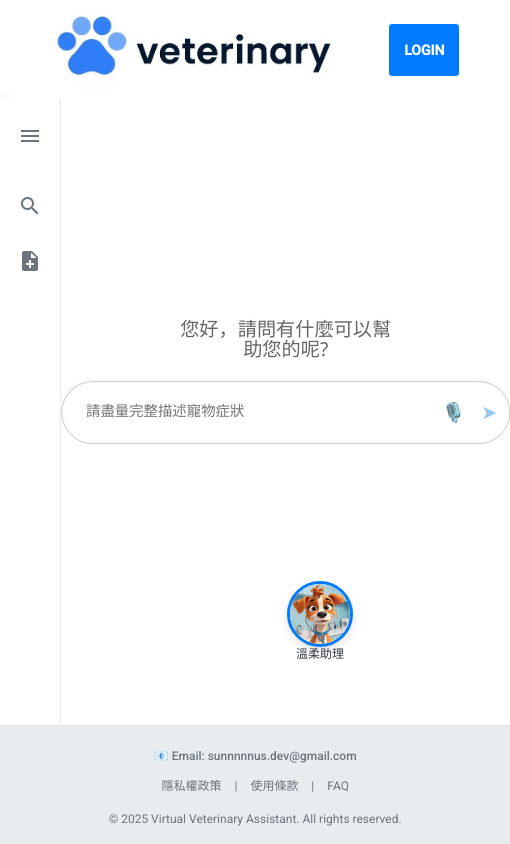
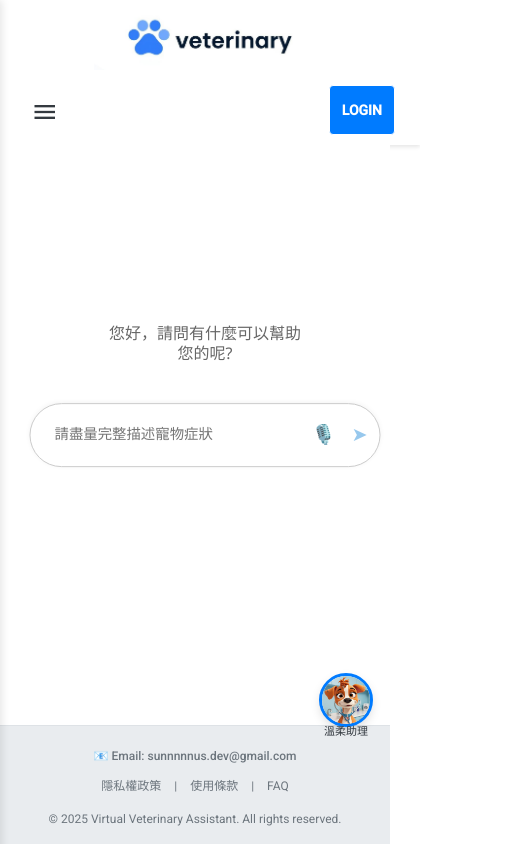
Before and after one commit to sunnnnnus/Virtual-Veterinary-Assistant-frontend, an Angular app: page / in a window 390 px wide. Shown: the whole page, 510 px wide, since content can reach past the window. Built offline with nearby package versions, Linux system fonts and the light colour scheme.

Commit message:
fix: 修復RWD排版

```diff
--- a/src/app/ai-role/ai-role.component.css
+++ b/src/app/ai-role/ai-role.component.css
@@ -73,3 +73,24 @@
     font-size: 12px;
     color: #343a40;
 }
+
+@media (max-width: 768px) {
+  :host {
+    bottom: 120px;
+    right: 20px;
+  }
+
+  .ai-avatar-wrapper {
+    width: 48px;
+    height: 48px;
+  }
+
+  .ai-name {
+    bottom: -18px;
+    font-size: 11px;
+  }
+
+  .ai-role-container {
+    gap: 10px;
+  }
+}
--- a/src/app/header/header.component.css
+++ b/src/app/header/header.component.css
@@ -29,7 +29,7 @@ header {
 
 
 /* 3. Login 按鈕樣式 */
-header button {
+.login-button {
     background-color: #007bff; /* 半透明白色背景 */
     color: white;
     border: 1px solid white;
@@ -40,11 +40,11 @@ header button {
     transition: background-color 0.3s;
     text-transform: uppercase;
     min-width: 60px;
-    margin-right: 50px;
+    margin-right: 10px;
     flex-shrink: 0; /* 防止按鈕被壓縮 */
 }
 
-header button:hover {
+.login-button:hover {
     background-color: rgba(255, 255, 255, 0.4);
 }
 
@@ -60,3 +60,69 @@ header button:hover {
   box-shadow: 0 2px 6px rgba(0, 0, 0, 0.1);
   z-index: 10;
 }
+
+.menu-button {
+  background: none;
+  border: none;
+  padding: 6px;
+  margin-left: 10px;
+  font-size: 1.8rem;
+  color: #343a40;
+  cursor: pointer;
+  display: flex;
+  align-items: center;
+}
+
+.menu-button mat-icon {
+  font-size: 28px;
+}
+
+
+@media (max-width: 768px) {
+  header {
+    display: flex;
+    flex-direction: column;
+    align-items: center;
+    padding: 10px 15px;
+    height: auto;
+  }
+
+  .logo-wrapper {
+    width: 100%;
+    text-align: center;
+    margin-bottom: 10px;
+  }
+
+  .header-logo {
+    height: 60px;
+    width: auto;
+  }
+
+  .header-actions-row {
+    display: flex;
+    justify-content: space-between;
+    align-items: center;
+    width: 100%;
+    padding: 0 10px;
+  }
+
+  .menu-button {
+    font-size: 1.8rem;
+    color: #343a40;
+  }
+
+  .login-button {
+    background-color: #007bff;
+    color: white;
+    padding: 6px 12px;
+    border-radius: 4px;
+    font-weight: bold;
+    text-transform: uppercase;
+  }
+
+  .header-welcom {
+    font-size: 0.9rem;
+    font-weight: 500;
+    color: #333;
+  }
+}
--- a/src/app/header/header.component.html
+++ b/src/app/header/header.component.html
@@ -1,5 +1,12 @@
 <header>
-  <img src="../../assets/logo1.jpg" alt="app logo" class="header-logo">
-  <button mat-button *ngIf="!isLogin" (click)="openLogin()">Login</button>
-  <p *ngIf="isLogin" class="header-welcom">哈囉 {{ petName }} 的飼主！</p>
+  <div class="logo-wrapper">
+    <img src="../../assets/logo1.jpg" alt="app logo" class="header-logo">
+  </div>
+    <div class="header-actions-row">
+    <button class="menu-button" mat-icon-button (click)="emitMenuClick()">
+      <mat-icon>menu</mat-icon>
+    </button>
+    <button mat-button class="login-button" *ngIf="!isLogin" (click)="openLogin()">Login</button>
+    <p *ngIf="isLogin" class="header-welcom">哈囉 {{ petName }} 的飼主！</p>
+  </div>
 </header>
--- a/src/app/header/header.component.ts
+++ b/src/app/header/header.component.ts
@@ -1,4 +1,4 @@
-import { Component, OnInit } from '@angular/core';
+import { Component, OnInit, Output, EventEmitter } from '@angular/core';
 import { MatDialog } from '@angular/material/dialog';
 import { LoginComponent } from '../login/login.component';
 import { AuthApiService } from '../services/api/auth-api.service';
@@ -10,6 +10,7 @@ import { PetApiService } from '../services/api/pet-api.service';
   styleUrls: ['./header.component.css']
 })
 export class HeaderComponent implements OnInit {
+  @Output() menuClicked = new EventEmitter<void>();
   isLogin = false;
   petName = '';
 
@@ -42,5 +43,7 @@ export class HeaderComponent implements OnInit {
       width: '300px'
     });
   }
-
+  emitMenuClick() {
+    this.menuClicked.emit();
+  }
 }
--- a/src/app/home/home.component.css
+++ b/src/app/home/home.component.css
@@ -143,3 +143,47 @@ app-user-input .chat-window {
 .sidebar-actions button mat-icon {
     font-size: 24px;
 }
+
+@media (max-width: 768px) {
+  /* 主容器垂直排列 */
+  .app-container {
+    display: flex;
+    flex-direction: column;
+    height: auto;
+    overflow: hidden; /* 防止 sidebar 展開時主畫面被捲動 */
+  }
+
+  /* 側邊欄浮出式設計 */
+  .sidebar {
+    position: fixed;
+    top: 0;
+    left: 0;
+    width: 80%;
+    max-width: 300px;
+    height: 100vh;
+    background-color: #fff;
+    box-shadow: 2px 0 8px rgba(0, 0, 0, 0.1);
+    z-index: 999;
+    transform: translateX(-100%);
+    transition: transform 0.3s ease-in-out;
+  }
+
+  /* 展開狀態 */
+  .sidebar.open {
+    transform: translateX(0);
+  }
+
+  /* 主內容區塊 */
+  .main-content {
+    width: 100%;
+    padding: 10px;
+    flex: 1 1 auto;
+    overflow-x: hidden;
+  }
+
+  /* 聊天區塊調整 */
+  app-user-input .chat-window {
+    padding: 10px 0;
+    max-width: 100%;
+  }
+}
--- a/src/app/home/home.component.html
+++ b/src/app/home/home.component.html
@@ -1,7 +1,7 @@
-<app-header></app-header>
+<app-header (menuClicked)="toggleSidebar()"></app-header>
 <div class="app-container">
   <!-- 左側導覽列 -->
-  <aside class="sidebar" [class.collapsed]="isCollapsed">
+  <aside class="sidebar" [class.collapsed]="isCollapsed" [class.open]="isSidebarOpen">
     <button mat-icon-button matTooltip="開啟側邊欄" (click)="toggleSidebar()">
       <mat-icon>{{ isCollapsed ? 'menu' : 'chevron_left' }}</mat-icon>
     </button>
--- a/src/app/home/home.component.ts
+++ b/src/app/home/home.component.ts
@@ -11,6 +11,7 @@ export class HomeComponent implements OnInit {
   isCollapsed = true;
   showHistory = false;
   history: any[] = [];
+  isSidebarOpen = false;
 
   constructor(){}
 
@@ -28,6 +29,7 @@ export class HomeComponent implements OnInit {
 
   toggleSidebar() {
     this.isCollapsed = !this.isCollapsed;
+    this.isSidebarOpen = !this.isSidebarOpen;
     if (this.isCollapsed) {
       this.showHistory = false;
     }
--- a/src/app/user-input/user-input.component.css
+++ b/src/app/user-input/user-input.component.css
@@ -321,3 +321,345 @@ html, body {
   margin-left: 8px;
   cursor: pointer;
 }
+
+/* 確保整頁高度被正確限制 */
+html, body {
+  height: 100%;
+  margin: 0;
+  padding: 0;
+}
+
+/* 外層容器固定滿版 */
+.page-container {
+  position: relative;
+  display: flex;
+  flex-direction: column;
+  height: 100vh;
+  width: 100%;
+  background-color: #ffffff;
+}
+
+/* 主要內容容器 */
+.user-input-container {
+  display: flex;
+  flex-direction: column;
+  align-items: center;
+  flex: 1;
+  height: 100%;
+  min-height: 0;
+  width: 100%;
+  box-sizing: border-box;
+  padding: 10px;
+}
+
+/* ====================== 聊天區 ====================== */
+.chat-window {
+  flex: 1; /* 撐滿中間空間 */
+  width: 100%;
+  max-width: 800px;
+  display: flex;
+  flex-direction: column;
+  justify-content: flex-end;
+  gap: 12px;
+  overflow-y: auto; /* ✅ 滾軸在這裡 */
+  padding: 20px;
+  box-sizing: border-box;
+  min-height: 0; /* ✅ 讓 flex 正常收縮以顯示滾軸 */
+  scroll-behavior: smooth;
+  background-color: #fff;
+  border-radius: 10px;
+}
+
+/* 聊天氣泡 */
+.chat-bubble {
+  display: flex;
+  flex-direction: row;
+  align-items: flex-end;
+  gap: 10px;
+  padding: 10px 15px;
+  border-radius: 20px;
+  max-width: 70%;
+  word-break: break-word;
+}
+
+.chat-bubble.user {
+  background-color: #007bff;
+  align-self: flex-end;
+}
+
+.chat-bubble.ai {
+  background-color: #e9ecef;
+  align-self: flex-start;
+}
+
+.chat-bubble p {
+  margin: 0;
+  line-height: 1.4;
+}
+
+.chat-bubble.user p { color: #fff; }
+.chat-bubble.ai p { color: #343a40; }
+
+.message-time {
+  font-size: 0.75rem;
+  white-space: nowrap;
+  opacity: 0.8;
+}
+
+/* ====================== 輸入區 ====================== */
+
+/* 共用外觀：輸入框外圍 */
+.input-area-wrapper {
+  display: flex;
+  justify-content: center;
+  align-items: center;
+  width: 100%;
+  max-width: 100%;
+  background-color: #fff;
+  border-radius: 50px;
+  border: 1px solid #ccc;
+  box-shadow: 0 -1px 5px rgba(0, 0, 0, 0.05);
+  gap: 10px;
+  box-sizing: border-box;
+  padding: 10px 15px;
+}
+
+/* 初始置中狀態 */
+.input-area-wrapper.centered {
+  position: absolute;
+  top: 50%;
+  left: 50%;
+  transform: translate(-50%, -50%);
+  margin-top: 0;
+  width: 100%;
+  max-width: 600px;
+  z-index: 2;
+}
+
+/* 有訊息時才釘底部 */
+.input-area-wrapper.sticky {
+  position: sticky;
+  bottom: 0;
+  width: calc(100% - 120px);
+  max-width: 600px;
+  margin-top: 10px;
+  margin-left: auto;
+  margin-right: auto;
+  transition: width 0.3s ease;
+}
+
+
+/* 提示文字 */
+.welcome-text {
+  position: absolute;
+  top: 35%;
+  left: 50%;
+  z-index: 3;
+  transform: translateX(-50%);
+  font-size: 1.2rem;
+  color: #666;
+  text-align: center;
+}
+
+.hidden {
+  display: none !important;
+}
+
+/* 輸入框 */
+.input-box {
+  flex-grow: 1;
+  width: 100%;
+  min-width: 0;
+  padding: 0.8rem 1rem;
+  font-size: 1rem;
+  line-height: 1.4;
+  border-radius: 50px;
+  border: none;
+  background-color: #ffffff;
+  resize: none;
+  overflow-y: hidden;
+  box-sizing: border-box;
+}
+
+/* 按鈕 */
+.input-suffix {
+  display: flex;
+  align-items: center;
+  gap: 8px;
+}
+
+.icon-button {
+  background-color: transparent;
+  border: none;
+  color: #97c8ed;
+  font-size: 1.5rem;
+  cursor: pointer;
+  padding: 6px;
+  border-radius: 50%;
+  transition: color 0.2s ease, background-color 0.2s ease;
+}
+
+.icon-button:hover {
+  color: #7ab0db;
+  background-color: rgba(0,0,0,0.03);
+}
+
+.mic-button.listening span {
+  color: #ff4d4d !important;
+  animation: pulse 1.5s infinite;
+}
+
+@keyframes pulse {
+  0% { opacity: 1; }
+  50% { opacity: 0.5; }
+  100% { opacity: 1; }
+}
+
+/* RWD */
+@media (max-width: 600px) {
+  .input-area-wrapper {
+    padding: 8px;
+    border-radius: 40px;
+  }
+  .input-box {
+    font-size: 0.9rem;
+  }
+  .icon-button {
+    font-size: 1.2rem;
+    padding: 4px;
+  }
+
+  .input-area-wrapper.centered {
+    max-width: 90%;
+    padding: 8px;
+  }
+
+  .input-area-wrapper.sticky {
+    width: calc(100% - 40px);
+    max-width: 100%;
+    margin-left: 20px;
+    margin-right: 20px;
+  }
+
+  .welcome-text {
+    font-size: 1rem;
+    top: 30%;
+  }
+
+}
+
+.loading-container {
+  display: flex;
+  flex-direction: column;
+  align-items: center;
+  gap: 12px;
+  padding: 16px;
+}
+
+.loading-text {
+  font-size: 12px;
+  color: #555;
+  font-weight: 500;
+}
+
+.loading-dots {
+  display: flex;
+  justify-content: center;
+}
+
+.loading-dots span {
+  display: inline-block;
+  width: 8px;
+  height: 8px;
+  margin: 0 4px;
+  background-color: #333;
+  border-radius: 50%;
+  animation: bounce 1.2s infinite ease-in-out;
+}
+
+.loading-dots span:nth-child(2) {
+  animation-delay: 0.2s;
+}
+.loading-dots span:nth-child(3) {
+  animation-delay: 0.4s;
+}
+
+@keyframes bounce {
+  0%, 80%, 100% {
+    transform: scale(0.8);
+    opacity: 0.5;
+  }
+  40% {
+    transform: scale(1.2);
+    opacity: 1;
+  }
+}
+.modal-overlay {
+  position: fixed;
+  top: 0;
+  left: 0;
+  width: 100vw;
+  height: 100vh;
+  background-color: rgba(0, 0, 0, 0.5);
+  z-index: 9999;
+  display: flex;
+  justify-content: center;
+  align-items: center;
+}
+
+.modal-content {
+  background-color: #fff;
+  border-radius: 12px;
+  padding: 24px;
+  max-width: 480px;
+  width: 90%;
+  text-align: center;
+  box-shadow: 0 8px 24px rgba(0, 0, 0, 0.2);
+}
+
+.modal-actions {
+  margin-top: 20px;
+  display: flex;
+  justify-content: center;
+  gap: 16px;
+}
+
+.modal-actions button {
+  padding: 8px 16px;
+  border: none;
+  border-radius: 6px;
+  cursor: pointer;
+  font-size: 1rem;
+}
+
+.modal-actions button:first-child {
+  background-color: #ccc;
+}
+
+.modal-actions button:last-child {
+  background-color: #007bff;
+  color: white;
+}
+
+.modal-content.emergency {
+  border-left: 6px solid #e53935;
+}
+
+.modal-message {
+  font-weight: bold;
+  margin-bottom: 8px;
+}
+
+.modal-subtext {
+  font-size: 0.9em;
+  color: #666;
+  margin-bottom: 16px;
+}
+
+.play-button {
+  background: none;
+  border: none;
+  font-size: 1.2rem;
+  margin-left: 8px;
+  cursor: pointer;
+}
```
